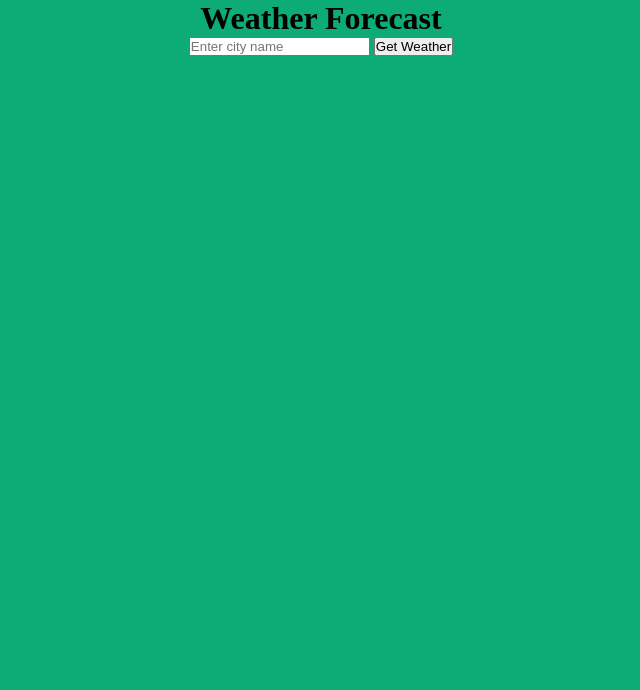
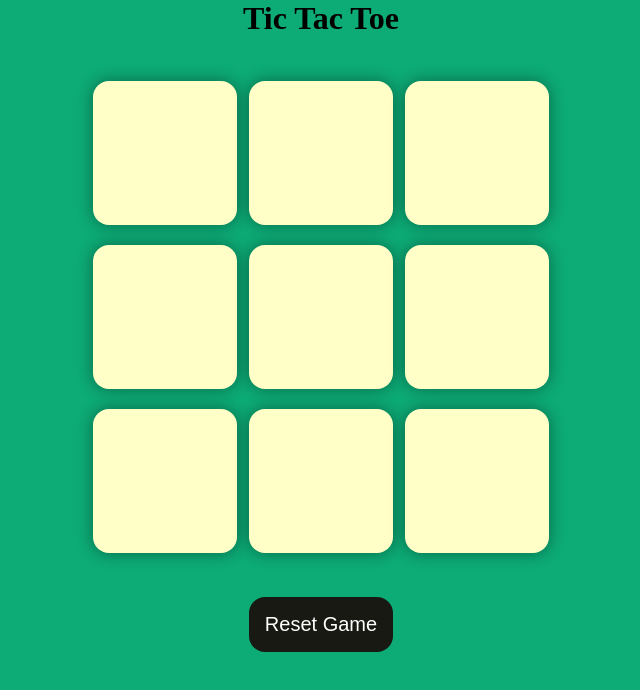
Before and after one commit to ayush9876ce/Tic-Toc-Toe, a plain HTML site: page Project.1/index.html in a window 1280 px wide. Shown: the whole page, without its empty margins (319-959 px from the left). Drawn offline with Linux system fonts and the light colour scheme.

Commit message:
index.html

```diff
--- a/Project.1/index.html
+++ b/Project.1/index.html
@@ -2,17 +2,32 @@
 <html lang="en">
   <head>
     <meta charset="UTF-8" />
-  <meta name="viewport" content="width=device-width, initial-scale=1.0"/>
-  <title>Weather Forecast</title>
+    <meta name="viewport" content="width=device-width, initial-scale=1.0" />
+    <title>Tic-Tac-Toe Game</title>
     <link rel="stylesheet" href="style.css" />
   </head>
   <body>
-  <div class="weather-container">
-    <h1>Weather Forecast</h1>
-    <input type="text" id="city-input" placeholder="Enter city name" />
-    <button id="get-weather-btn">Get Weather</button>
-    <div id="weather-result" class="weather-result"></div>
+    <div class="msg-container hide">
+      <p id="msg">Winner</p>
+      <button id="new-btn">New Game</button>
     </div>
+    <main>
+      <h1>Tic Tac Toe</h1>
+      <div class="container">
+        <div class="game">
+          <button class="box"></button>
+          <button class="box"></button>
+          <button class="box"></button>
+          <button class="box"></button>
+          <button class="box"></button>
+          <button class="box"></button>
+          <button class="box"></button>
+          <button class="box"></button>
+          <button class="box"></button>
+        </div>
+      </div>
+      <button id="reset-btn">Reset Game</button>
+    </main>
     <script src="app.js"></script>
   </body>
 </html>
```
Lines whose indentation alone changed are shown as unchanged.
